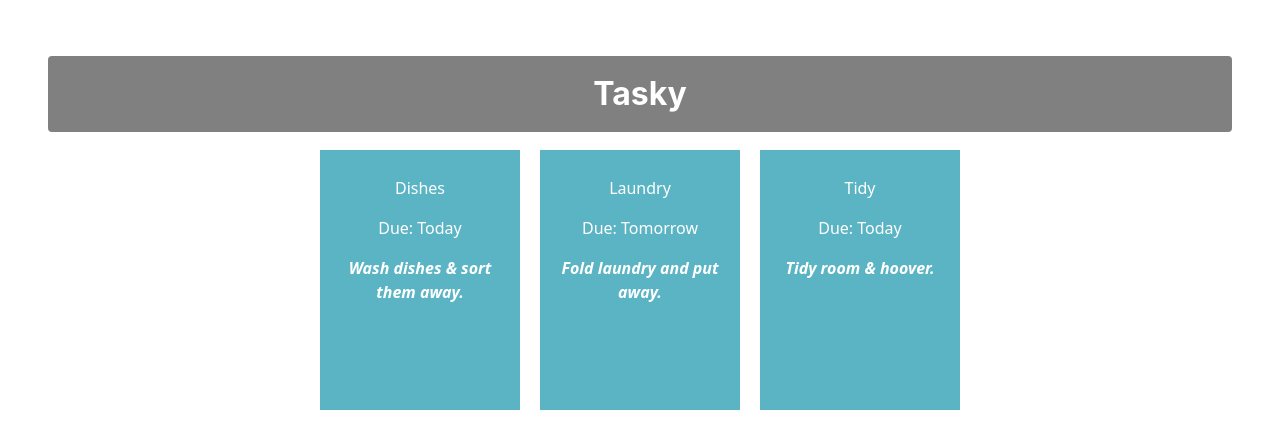
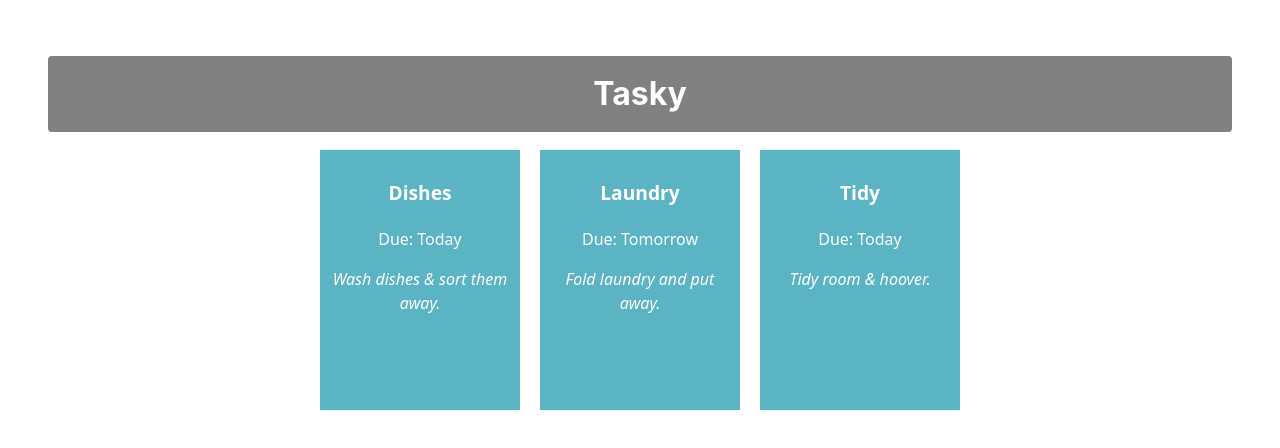
Before and after one commit to mfaddyf/react-basics-labs-s1-2026, a React (Vite) app in the folder tasky/: page / in a window 1280 px wide. Shown: the top 448 px of the page. Built offline with nearby package versions, Linux system fonts and the light colour scheme.

Commit message:
Completed Task Lab 1 - fixed small css issues missed

```diff
--- a/tasky/src/App.css
+++ b/tasky/src/App.css
@@ -24,7 +24,6 @@ div {
 
 .description{
   font-style: italic;
-  font-weight: bold;
 }
 
 .card {
--- a/tasky/src/components/Task.jsx
+++ b/tasky/src/components/Task.jsx
@@ -2,7 +2,7 @@ const Task = (props) => {
 
     return (
         <div className="card">
-            <p>{props.title}</p>
+            <p className="title">{props.title}</p>
             <p>Due: {props.deadline}</p>
             <p className="description">{props.description}</p>
         </div>
```
